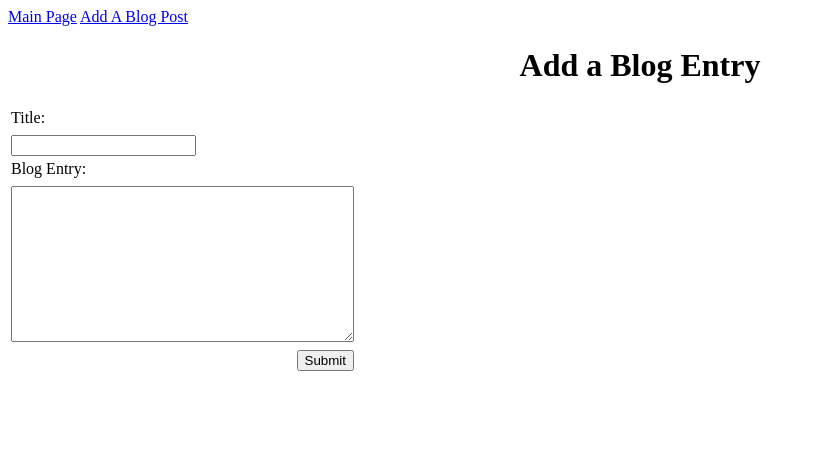
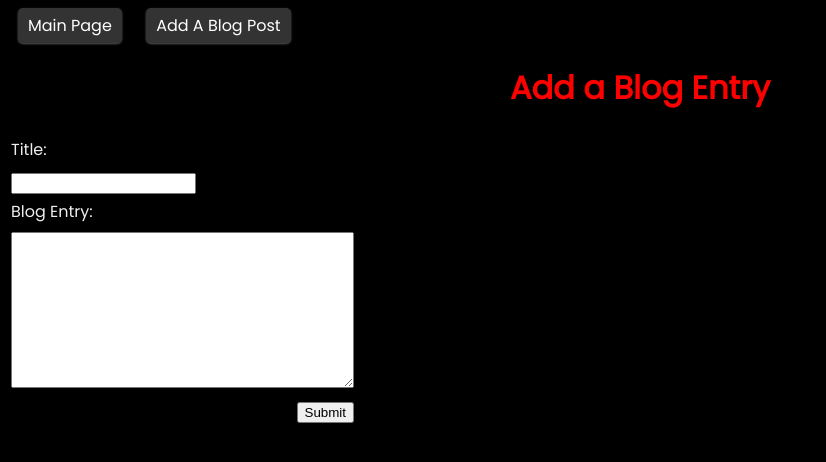
Before and after one commit to rcdelga/build-a-blog, a Flask app: page /newpost in a window 1280 px wide. Shown: the top 462 px of the page, without its empty margins (0-826 px from the left). Run offline with Flask 2, Linux system fonts and the light colour scheme.

Commit message:
Completed: Started adding some CSS

```diff
--- /dev/null
+++ b/static/styles/style.css
@@ -0,0 +1,53 @@
+html{
+	font-family: Poppins;
+}
+
+body {
+	background-color: black;
+	color: #EEE;
+}
+
+.header {
+	color: red;
+}
+#navigation {
+/*	background-color: #333;*/
+	border-radius: 5px;
+}
+#navigation a {
+	display: inline-block;
+	padding: 5px 10px;
+	border-radius: 5px;
+	background-color: #333;
+	color: white;
+	box-shadow: 0 1px 3px rgba(255,255,255,0.12), 0 1px 2px rgba(255,255,255,0.24);
+	transition: all 0.3s cubic-bezier(.25,.8,.25,1);
+}
+#navigation a:hover {
+	background-color: orange;
+	color: white;
+	font-weight: bold;
+	box-shadow: 0px 1px 28px rgba(255,255,255,0.25), 5px 5px 10px rgba(255,255,255,0.22);
+}
+
+a {
+	text-decoration: none;
+	color: orange;
+}
+
+a:hover {
+	color: red;
+}
+
+#navigation a {
+	margin: 0px 10px;
+}
+
+.error {
+	color: red;
+	font-style: italic;
+}
+
+.header {
+	text-align: center;
+}
--- a/templates/base.html
+++ b/templates/base.html
@@ -2,10 +2,8 @@
 <html>
 	<head>
 		<title>Build A Blog</title>
-        <style type="text/css">
-        .error {color: red;}
-        .header {text-align: center;}
-        </style>
+		<link href="{{ url_for('static',filename='styles/style.css') }}" type="text/css" rel="stylesheet" />
+		<link href="https://fonts.googleapis.com/css?family=Poppins" rel="stylesheet" />
 	</head>
 		<body>
 		<div id="navigation">
```
Lines whose indentation alone changed are shown as unchanged.
